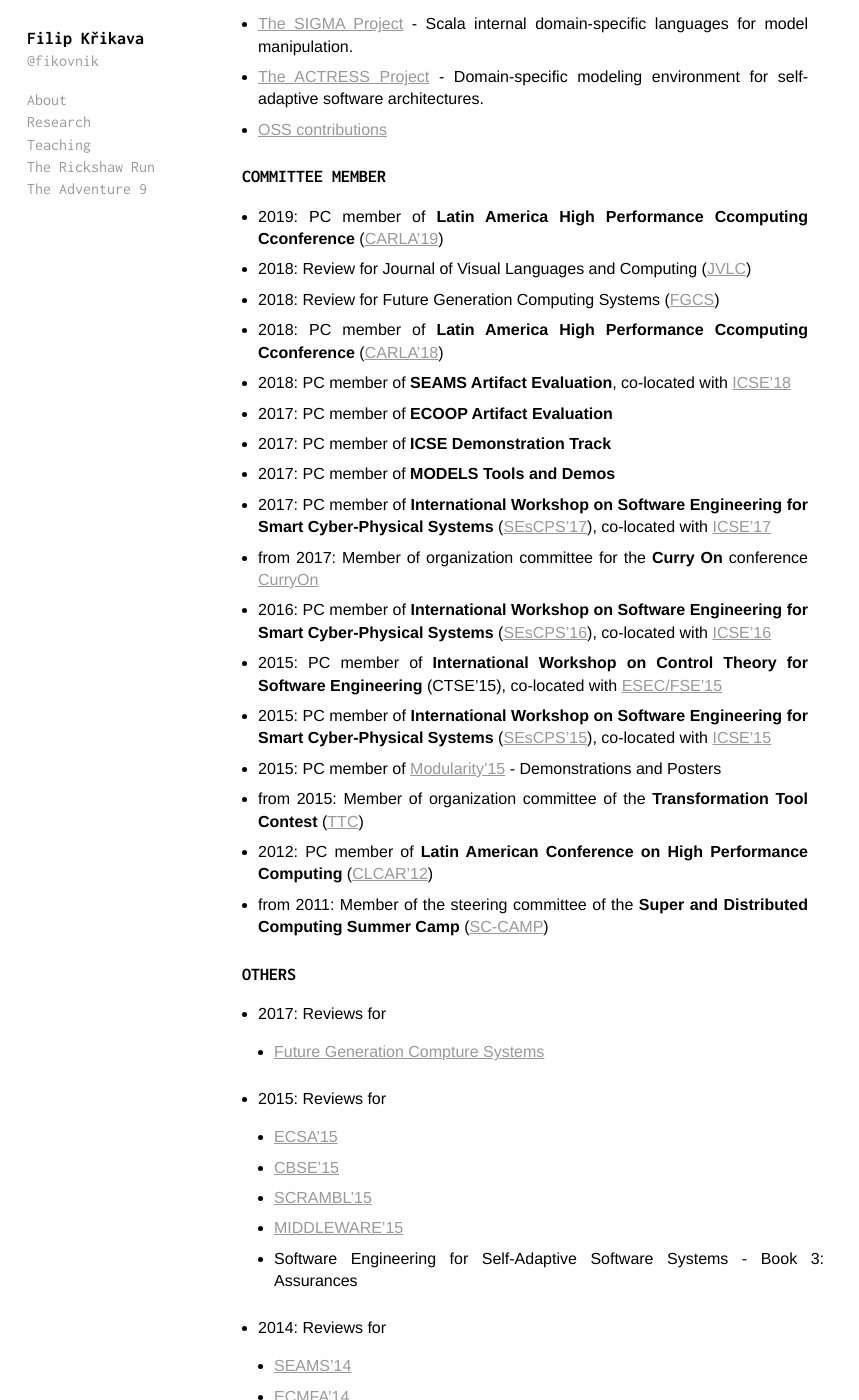
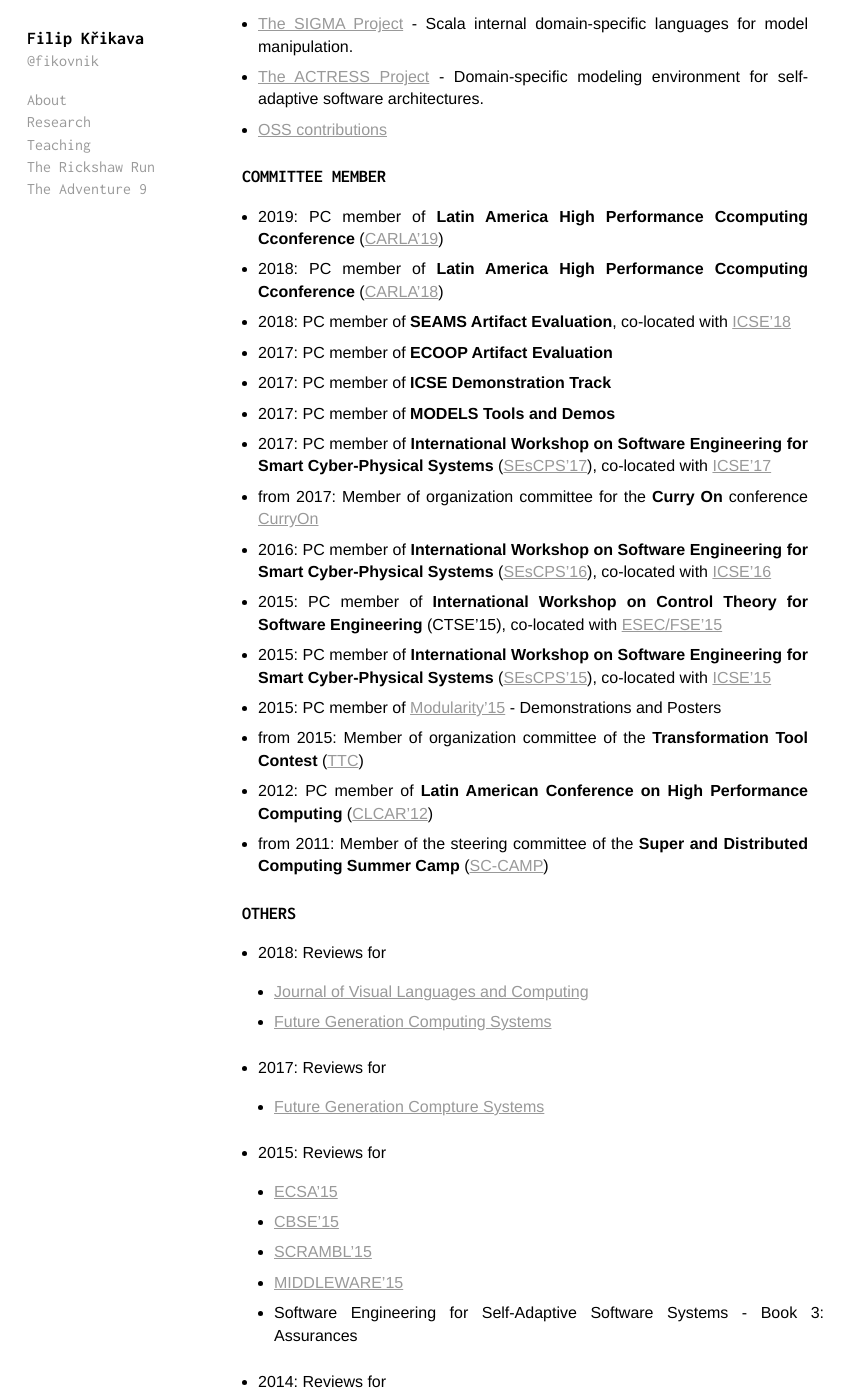
Before and after one commit to fikovnik/fikovnik.github.com, a Jekyll site: the page built from _posts/exhibit/0001-01-02-research.md, in a window 1280 px wide and 1400 px high, scrolled down 3639 px. Shown: the whole window, without its empty margins (0-859 px from the left). Built offline with Jekyll 4.4.1, drawn with Linux system fonts in a browser that asks for light colours; some of the changed lines change nothing that is shown.

Commit message:
Fix community service part

```diff
--- a/_posts/exhibit/0001-01-02-research.md
+++ b/_posts/exhibit/0001-01-02-research.md
@@ -93,8 +93,6 @@
 ## Committee Member
 
 * 2019: PC member of __Latin America High Performance Ccomputing Cconference__ ([CARLA'19](http://www.ccarla.org/))
-* 2018: Review for Journal of Visual Languages and Computing ([JVLC](https://www.journals.elsevier.com/journal-of-visual-languages-and-computing))
-* 2018: Review for Future Generation Computing Systems ([FGCS](https://www.journals.elsevier.com/future-generation-computer-systems))
 * 2018: PC member of __Latin America High Performance Ccomputing Cconference__ ([CARLA'18](http://www.ccarla.org/))
 * 2018: PC member of __SEAMS Artifact Evaluation__, co-located with [ICSE'18](http://2018.icse-conferences.org/)
 * 2017: PC member of __ECOOP Artifact Evaluation__
@@ -111,6 +109,10 @@
 * from 2011: Member of the steering committee of the __Super and Distributed Computing Summer Camp__ ([SC-CAMP](http://www.sc-camp.org/))
 
 ## Others
+
+* 2018: Reviews for
+  - [Journal of Visual Languages and Computing](https://www.journals.elsevier.com/journal-of-visual-languages-and-computing)
+  - [Future Generation Computing Systems](https://www.journals.elsevier.com/future-generation-computer-systems)
 
 * 2017: Reviews for
   - [Future Generation Compture Systems](https://www.journals.elsevier.com/future-generation-computer-systems)
```
